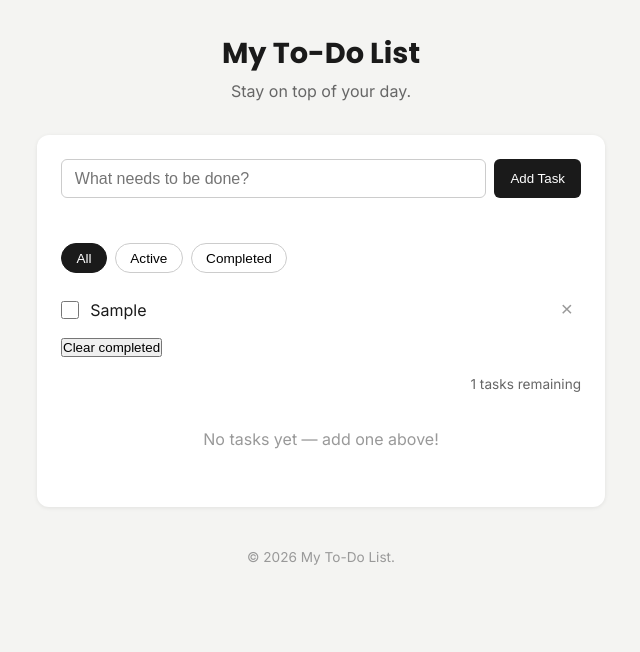
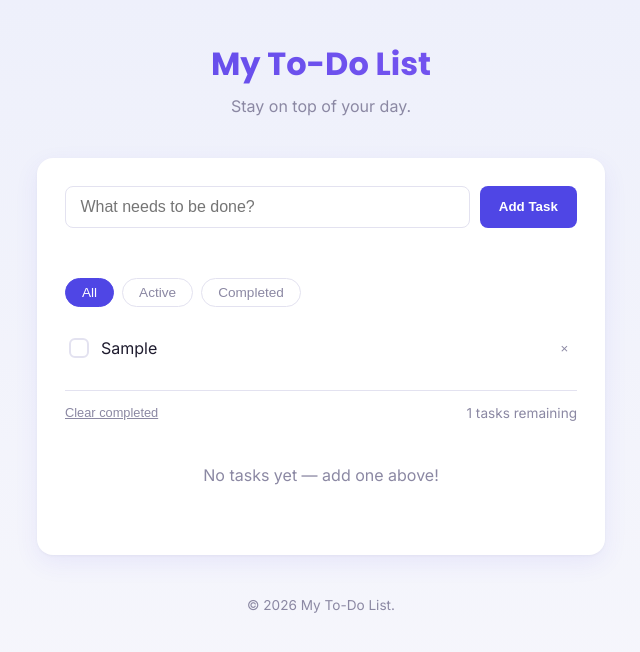
Before and after one commit to SaadZulfiqar847/AdvanceSoftLogic-web-dev-week2, a plain HTML site: page index.html in a window 1280 px wide. Both pictures are taken after typing "Sample" into the empty fields and a click on the button "Add Task". Shown: the whole page, without its empty margins (319-959 px from the left). Drawn offline with Linux system fonts and the light colour scheme.

Commit message:
Redesign UI with new theme, custom checkboxes, and icons

```diff
--- a/style.css
+++ b/style.css
@@ -6,27 +6,44 @@
   padding: 0;
 }
 
+:root {
+  --primary: #4f46e5;
+  --primary-dark: #3730a3;
+  --bg: #eef0fb;
+  --card-bg: #ffffff;
+  --text: #1e1b2e;
+  --text-muted: #8b88a3;
+  --border: #e3e2f0;
+  --danger: #e0507a;
+  --success: #22b07d;
+}
+
 body {
   font-family: "Inter", sans-serif;
-  background-color: #f4f4f2;
-  color: #1a1a1a;
+  background: linear-gradient(180deg, var(--bg) 0%, #f7f7fc 100%);
+  color: var(--text);
   line-height: 1.5;
+  min-height: 100vh;
 }
 
 header {
   text-align: center;
-  padding: 2rem 1rem 1rem;
+  padding: 2.5rem 1rem 1.5rem;
 }
 
 header h1 {
   font-family: "Poppins", sans-serif;
   font-weight: 700;
-  font-size: 1.8rem;
+  font-size: 2rem;
+  background: linear-gradient(90deg, var(--primary), #8b5cf6);
+  -webkit-background-clip: text;
+  background-clip: text;
+  color: transparent;
 }
 
 header .tagline {
-  color: #666;
-  margin-top: 0.25rem;
+  color: var(--text-muted);
+  margin-top: 0.35rem;
 }
 
 main {
@@ -36,81 +53,89 @@ main {
 }
 
 .todo-app {
-  background: #fff;
-  border-radius: 12px;
-  padding: 1.5rem;
-  box-shadow: 0 1px 4px rgba(0, 0, 0, 0.08);
+  background: var(--card-bg);
+  border-radius: 16px;
+  padding: 1.75rem;
+  box-shadow: 0 8px 24px rgba(79, 70, 229, 0.08), 0 1px 3px rgba(0, 0, 0, 0.04);
 }
 
 /* Add-task form */
 
 .task-form {
   display: flex;
-  gap: 0.5rem;
+  gap: 0.6rem;
 }
 
 .task-form input[type="text"] {
   flex: 1;
-  padding: 0.6rem 0.8rem;
-  border: 1px solid #ccc;
-  border-radius: 6px;
+  padding: 0.7rem 0.9rem;
+  border: 1.5px solid var(--border);
+  border-radius: 8px;
   font-size: 1rem;
+  transition: border-color 0.15s ease;
 }
 
 .task-form input[type="text"]:focus {
   outline: none;
-  border-color: #444;
+  border-color: var(--primary);
 }
 
 .task-form button {
-  padding: 0.6rem 1rem;
+  padding: 0.7rem 1.2rem;
   border: none;
-  border-radius: 6px;
-  background-color: #1a1a1a;
+  border-radius: 8px;
+  background: var(--primary);
   color: #fff;
-  font-weight: 500;
+  font-weight: 600;
   cursor: pointer;
+  transition: background-color 0.15s ease, transform 0.1s ease;
 }
 
 .task-form button:hover {
-  background-color: #333;
+  background: var(--primary-dark);
+}
+
+.task-form button:active {
+  transform: scale(0.97);
 }
 
 .error-message {
   display: block;
-  color: #c0392b;
+  color: var(--danger);
   font-size: 0.85rem;
   min-height: 1.2rem;
-  margin-top: 0.35rem;
+  margin-top: 0.4rem;
 }
-.edit-input {
-    flex: 1;
-    padding: 4px 8px;
-    font-size: 1rem;
-    border: 1px solid #888;
-    border-radius: 4px;
-}
+
 /* Filters */
 
 .filters {
   display: flex;
   gap: 0.5rem;
-  margin: 1.25rem 0 0.75rem;
+  margin: 1.5rem 0 1rem;
 }
 
 .filter-btn {
-  padding: 0.4rem 0.9rem;
-  border: 1px solid #ccc;
+  padding: 0.4rem 1rem;
+  border: 1.5px solid var(--border);
   border-radius: 999px;
   background: #fff;
+  color: var(--text-muted);
   font-size: 0.85rem;
+  font-weight: 500;
   cursor: pointer;
+  transition: all 0.15s ease;
+}
+
+.filter-btn:hover {
+  border-color: var(--primary);
+  color: var(--primary);
 }
 
 .filter-btn.active {
-  background-color: #1a1a1a;
+  background: var(--primary);
   color: #fff;
-  border-color: #1a1a1a;
+  border-color: var(--primary);
 }
 
 /* Task list */
@@ -122,67 +147,141 @@ main {
 .task-item {
   display: flex;
   align-items: center;
-  gap: 0.7rem;
-  padding: 0.7rem 0;
-  border-bottom: 1px solid #eee;
+  gap: 0.75rem;
+  padding: 0.8rem 0.25rem;
+  border-bottom: 1px solid var(--border);
+  animation: fadeIn 0.2s ease;
+}
+
+@keyframes fadeIn {
+  from { opacity: 0; transform: translateY(-4px); }
+  to { opacity: 1; transform: translateY(0); }
 }
 
 .task-item:last-child {
   border-bottom: none;
 }
 
-.task-item .task-toggle {
-  width: 18px;
-  height: 18px;
+/* Custom checkbox */
+.task-toggle {
+  appearance: none;
+  width: 20px;
+  height: 20px;
+  min-width: 20px;
+  border: 2px solid var(--border);
+  border-radius: 6px;
   cursor: pointer;
+  position: relative;
+  transition: all 0.15s ease;
+}
+
+.task-toggle:checked {
+  background: var(--success);
+  border-color: var(--success);
+}
+
+.task-toggle:checked::after {
+  content: "";
+  position: absolute;
+  left: 6px;
+  top: 2px;
+  width: 5px;
+  height: 10px;
+  border: solid #fff;
+  border-width: 0 2px 2px 0;
+  transform: rotate(45deg);
 }
 
 .task-item .task-text {
   flex: 1;
   word-break: break-word;
+  cursor: text;
 }
 
-/* Clear visual distinction between completed and active tasks */
 .task-item.completed .task-text {
   text-decoration: line-through;
-  color: #999;
+  color: var(--text-muted);
+}
+
+.task-edit-input {
+  flex: 1;
+  padding: 0.3rem 0.5rem;
+  border: 1.5px solid var(--primary);
+  border-radius: 6px;
+  font-size: 1rem;
+  font-family: inherit;
 }
 
 .task-delete {
   border: none;
   background: none;
-  font-size: 1.3rem;
-  line-height: 1;
-  color: #999;
   cursor: pointer;
-  padding: 0.2rem 0.5rem;
+  padding: 0.3rem;
+  color: var(--text-muted);
+  display: flex;
+  align-items: center;
+  transition: color 0.15s ease;
 }
 
 .task-delete:hover {
-  color: #c0392b;
+  color: var(--danger);
+}
+
+.task-delete svg {
+  width: 16px;
+  height: 16px;
 }
 
 /* Empty state */
 
 .empty-state {
   text-align: center;
-  color: #999;
-  padding: 2rem 0;
+  color: var(--text-muted);
+  padding: 2.5rem 0;
 }
 
-/* Counter */
+/* List footer */
+
+.list-footer {
+  display: flex;
+  justify-content: space-between;
+  align-items: center;
+  margin-top: 1rem;
+  padding-top: 0.75rem;
+  border-top: 1px solid var(--border);
+}
+
+.clear-btn {
+  border: none;
+  background: none;
+  color: var(--text-muted);
+  font-size: 0.8rem;
+  cursor: pointer;
+  text-decoration: underline;
+}
+
+.clear-btn:hover {
+  color: var(--danger);
+}
 
 .task-counter {
-  margin-top: 1rem;
   font-size: 0.85rem;
-  color: #666;
-  text-align: right;
+  color: var(--text-muted);
+}
+
+.visually-hidden {
+  position: absolute;
+  width: 1px;
+  height: 1px;
+  overflow: hidden;
+  clip: rect(0, 0, 0, 0);
+  white-space: nowrap;
 }
 
 footer {
   text-align: center;
   padding: 1.5rem;
-  color: #999;
+  color: var(--text-muted);
   font-size: 0.85rem;
 }
 
@@ -190,8 +289,8 @@ footer {
 
 @media (max-width: 480px) {
   .todo-app {
-    padding: 1rem;
-    border-radius: 0;
+    padding: 1.25rem;
+    border-radius: 12px;
   }
 
   .task-form {
@@ -202,12 +301,3 @@ footer {
     width: 100%;
   }
 }
-
-.visually-hidden {
-  position: absolute;
-  width: 1px;
-  height: 1px;
-  overflow: hidden;
-  clip: rect(0, 0, 0, 0);
-  white-space: nowrap;
-}
```
